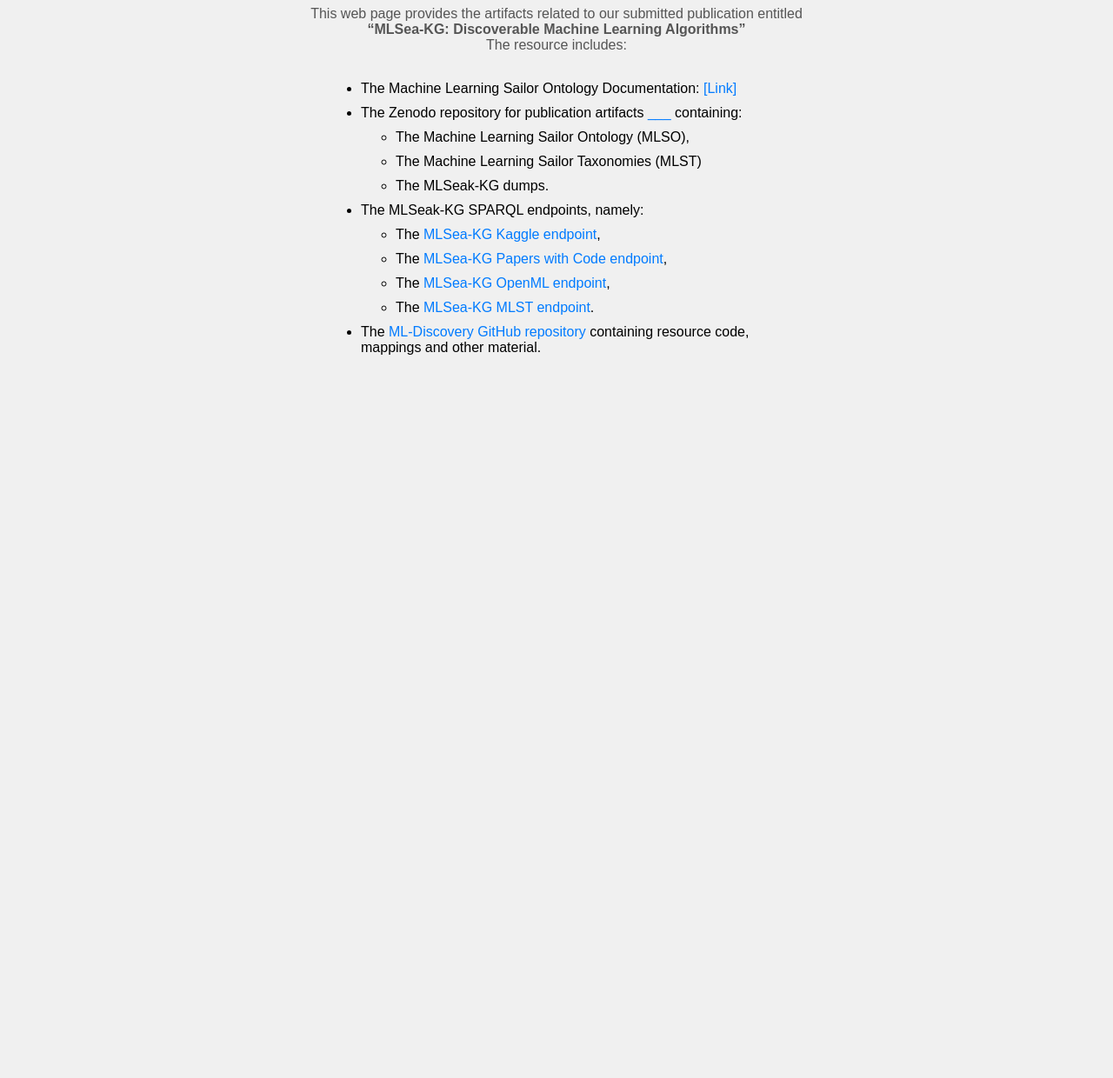
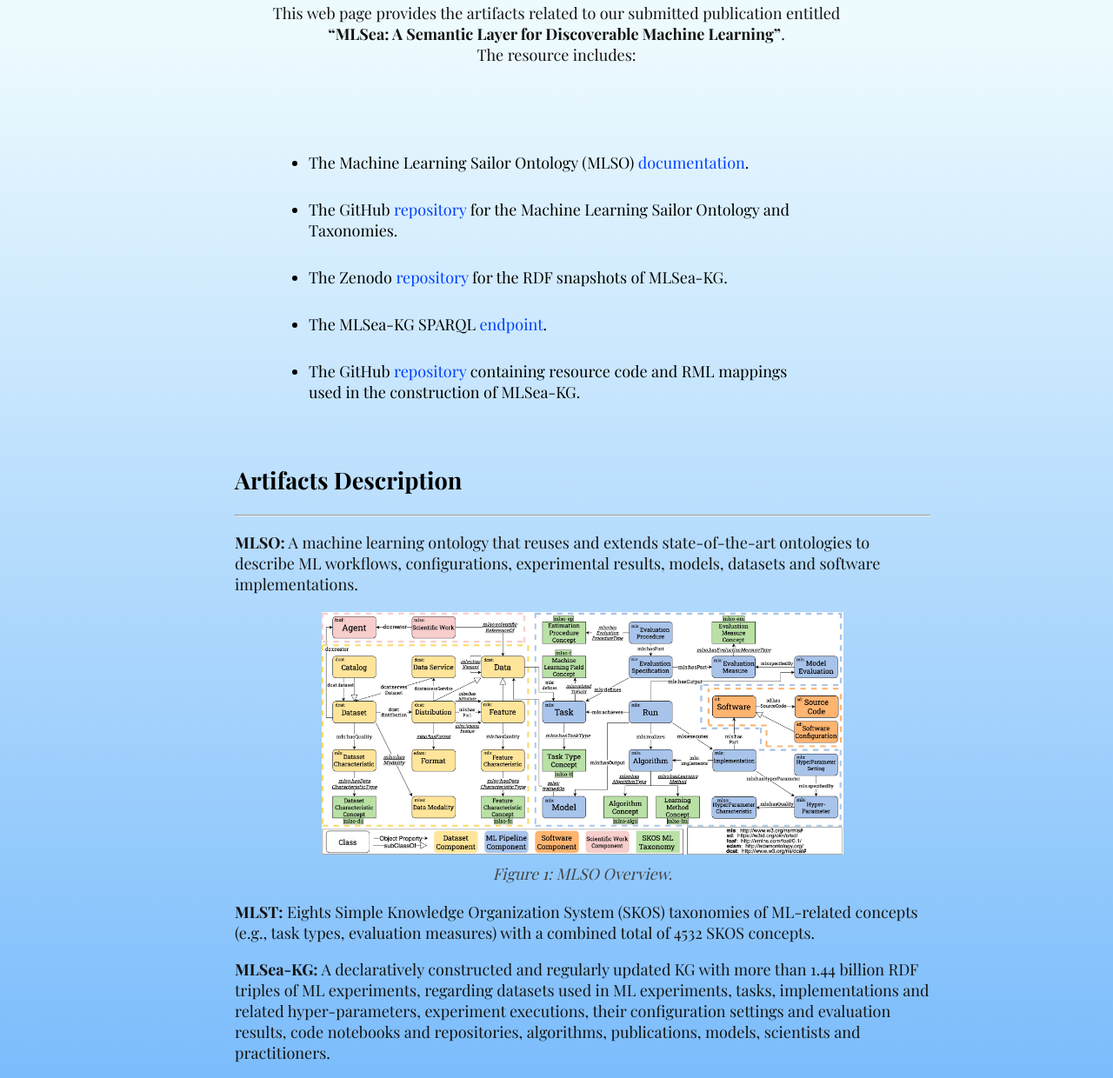
Before and after one commit to dtai-kg/MLSea-KGC, a plain HTML site: page index.html in a window 1280 px wide. Shown: the part 123-1363 px from the top of the page at 87% size. Before the commit the page ends 800 px from the top, so only its background shows below. Drawn offline with nearby package versions, Linux system fonts and the light colour scheme.

Commit message:
Update landing page

```diff
--- a/index.html
+++ b/index.html
@@ -3,38 +3,77 @@
 <head>
     <meta charset="UTF-8">
     <meta name="viewport" content="width=device-width, initial-scale=1.0">
-    <title>ML-Discovery</title>
+    <link rel="icon" type="image/png" href="images/dtai.ico">
+    <link rel="stylesheet" href="https://fonts.googleapis.com/css?family=Playfair+Display:400,700&display=swap">
+    <title>MLSea</title>
     <link rel="stylesheet" href="style.css">
 </head>
 <body>
-    <h1>ML-Discovery Artifacts</h1>
+    <header>
+    <h1>MLSea Resource Artifacts</h1>
     <p>This web page provides the artifacts related to our submitted publication
-        entitled <br> <b>“MLSea-KG: Discoverable Machine Learning
-        Algorithms”</b> <br> The resource includes:</p>
-    <div class="centered-container">
+        entitled <br> <b>“MLSea: A Semantic Layer for Discoverable Machine Learning”</b>.<br>
+        The resource includes:</p>
+    </header>
+    <br>
+
+    <div class="content-container">
+    <div class="list-container">
 
         <ul>
-            <li>The Machine Learning Sailor Ontology
-                Documentation: <a href="myDocumentation/index-en.html" target="_blank">[Link]</a>
+            <li>The Machine Learning Sailor Ontology (MLSO) <a href="https:w3id.org/mlso" target="_blank">documentation</a>.
             </li>
-            <li>The Zenodo repository for publication artifacts <a href="pages/destination2.html" target="_blank">___</a> containing:
-                <ul>
-                    <li>The Machine Learning Sailor Ontology (MLSO),</li>
-                    <li>The Machine Learning Sailor Taxonomies (MLST)</li>
-                    <li>The MLSeak-KG dumps.</li>
-                </ul>
+            <li>The GitHub <a href="https://github.com/dtai-kg/MLSO" target="_blank">repository</a> for the Machine Learning Sailor Ontology and Taxonomies.
             </li>
-            <li>The MLSeak-KG SPARQL endpoints, namely:
-                <ul>
-                    <li>The <a href="pages/destination3.html">MLSea-KG Kaggle endpoint</a>,</li>
-                    <li>The <a href="pages/destination3.html">MLSea-KG Papers with Code endpoint</a>,</li>
-                    <li>The <a href="pages/destination3.html">MLSea-KG OpenML endpoint</a>,</li>
-                    <li>The <a href="pages/destination3.html">MLSea-KG MLST endpoint</a>.</li>
-                </ul>
+            <li>The Zenodo <a href="https://zenodo.org/doi/10.5281/zenodo.10287349" target="_blank">repository</a> for the RDF snapshots of MLSea-KG.
             </li>
-            <li>The <a href="pages/destination3.html">ML-Discovery GitHub repository</a> containing resource code, mappings and other material.
+            <li>The MLSea-KG SPARQL <a href="http://w3id.org/mlsea-kg" target="_blank">endpoint</a>.
+            </li>
+            <li>The GitHub <a href="https://github.com/dtai-kg/MLSea-Discover" target="_blank">repository</a> containing resource code and RML mappings used in
+                the construction of MLSea-KG.
+            </li>
         </ul>
     </div>
 
+
+    <div class="text-container">
+
+        <h2>Artifacts Description</h2>
+        <hr>
+        <p><b>MLSO:</b> A machine learning ontology that reuses and extends
+            state-of-the-art ontologies to describe ML workflows, configurations, experimental results,
+             models, datasets and software implementations.</p>
+
+             <figure>
+                <img src="images/UML.jpg" alt="Description of the figure">
+                <figcaption>Figure 1: MLSO Overview.</figcaption>
+              </figure>
+
+        <p><b>MLST:</b> Eights Simple Knowledge Organization System (SKOS) taxonomies of ML-related concepts (e.g.,
+            task types, evaluation measures) with a combined total of 4532 SKOS concepts.</p>
+
+
+
+        <p><b>MLSea-KG:</b> A declaratively constructed and regularly updated KG with more than 1.44 billion RDF
+            triples of ML experiments, regarding datasets used in ML experiments, tasks, implementations
+             and related hyper-parameters, experiment executions, their configuration settings and evaluation results,
+              code notebooks and repositories, algorithms, publications, models, scientists and practitioners.</p>
+
+              <figure>
+                <img src="images/kgc.jpg" alt="Description of the figure">
+                <figcaption>Figure 1: MLSea-KG Construction Process Overview.</figcaption>
+              </figure>
+
+
+
+
+    </div>
+</div>
+
+      <!--
+
+
+-->
+
 </body>
 </html>
--- a/style.css
+++ b/style.css
@@ -1,30 +1,49 @@
 body {
-    background-color: #f0f0f0; /* Set your desired background color */
+    background: linear-gradient(to bottom, #edfafe 10%, #5dacfb );
     text-align: center;
-    padding: 50px;
+    font-size: large;
+    padding: 10px;
     margin: 0;
-    font-family: Arial, sans-serif;
+    font-family: 'Playfair Display', serif;
+    min-height: 100vh;
 }
 
-.centered-container {
+header {
+    color: #fff;
+    padding: 20px;
+    text-align: center;
+  }
+
+.list-container {
     display: inline-block;
     text-align: left;
-    max-width: 450px; /* Set a maximum width for the centered container */
-    width: 100%; /* Ensure the container takes up the available width */
-    margin-left: auto;
-    margin-right: auto;
+    margin: 10px 10px 10px 20px;
+    max-width: 600px;
+    width: 100%;
 }
 
+.text-container {
+    display: inline-block;
+    text-align: left;
+    margin: 10px 10px 10px 30px;
+    max-width: 900px;
+    width: 100%;
+}
+
+.content-container {
+    max-width: 800px; /* Adjust the maximum width based on your design */
+    margin: 0 auto;
+  }
+
 h1 {
-    color: #333; /* Set your desired title color */
+    color: #333;
 }
 
 p {
-    color: #555; /* Set your desired text color */
+    color: rgb(20, 19, 19);
 }
 
 ul {
-    /*list-style-type: disc; */
     padding: 0;
 }
 
@@ -34,14 +53,33 @@
 
 
 li {
-    margin: 10px 0;
+    margin: 10px;
+    padding: 10px 10px 10px 0px;
 }
 
 a {
-    color: #007bff; /* Set your desired link color */
+    color: #0040ff;
     text-decoration: none;
 }
 
 a:hover {
     text-decoration: underline;
 }
+
+figure {
+    max-width: 600px;
+    margin: 20px auto;
+  }
+
+  figure img {
+    max-width: 100%; /* Ensure the image does not exceed the width of its container */
+    height: auto; /* Maintain the aspect ratio */
+    display: block; /* Remove extra space below inline elements */
+  }
+
+  figcaption {
+    font-style: italic;
+    text-align: center;
+    margin-top: 10px;
+    color: rgb(68, 68, 68);
+  }
```
Also changed, not shown: images/UML.jpg (added), images/dtai.ico (added).
